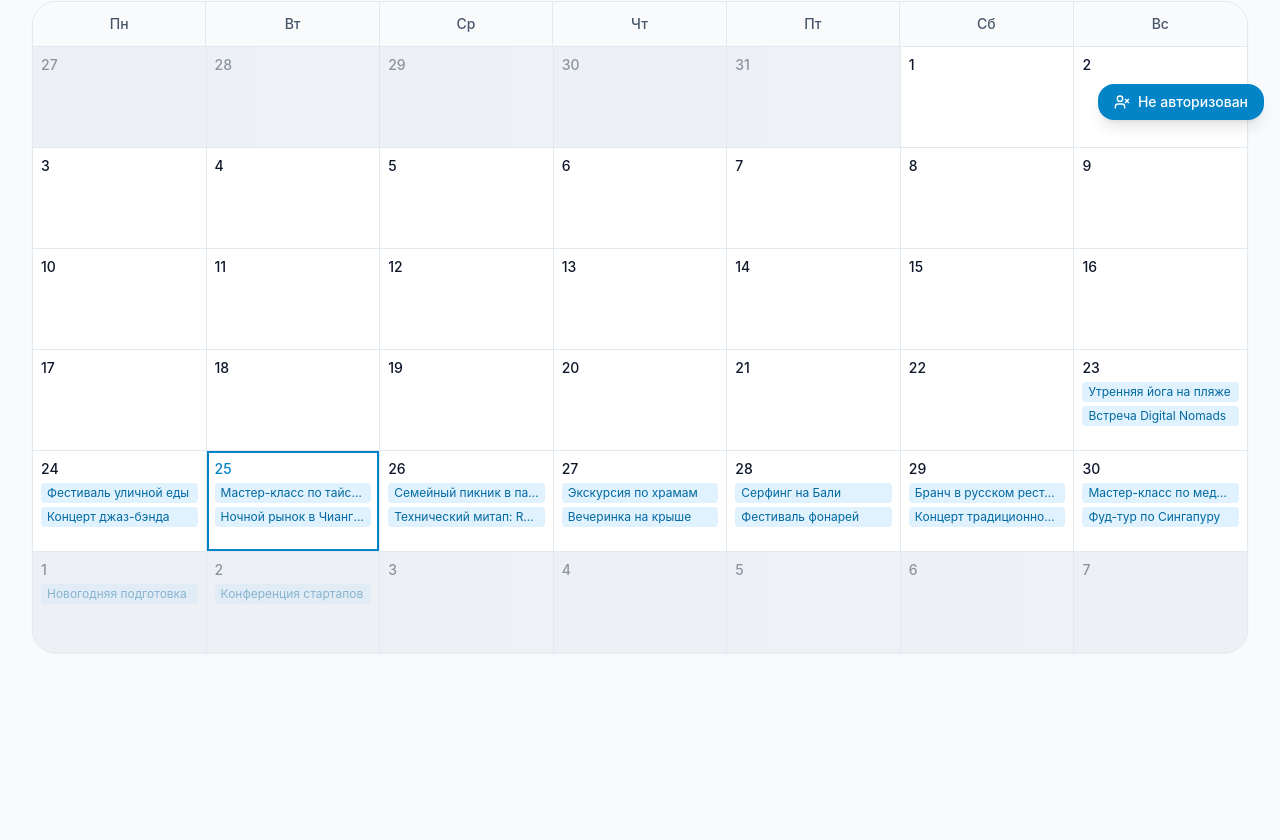
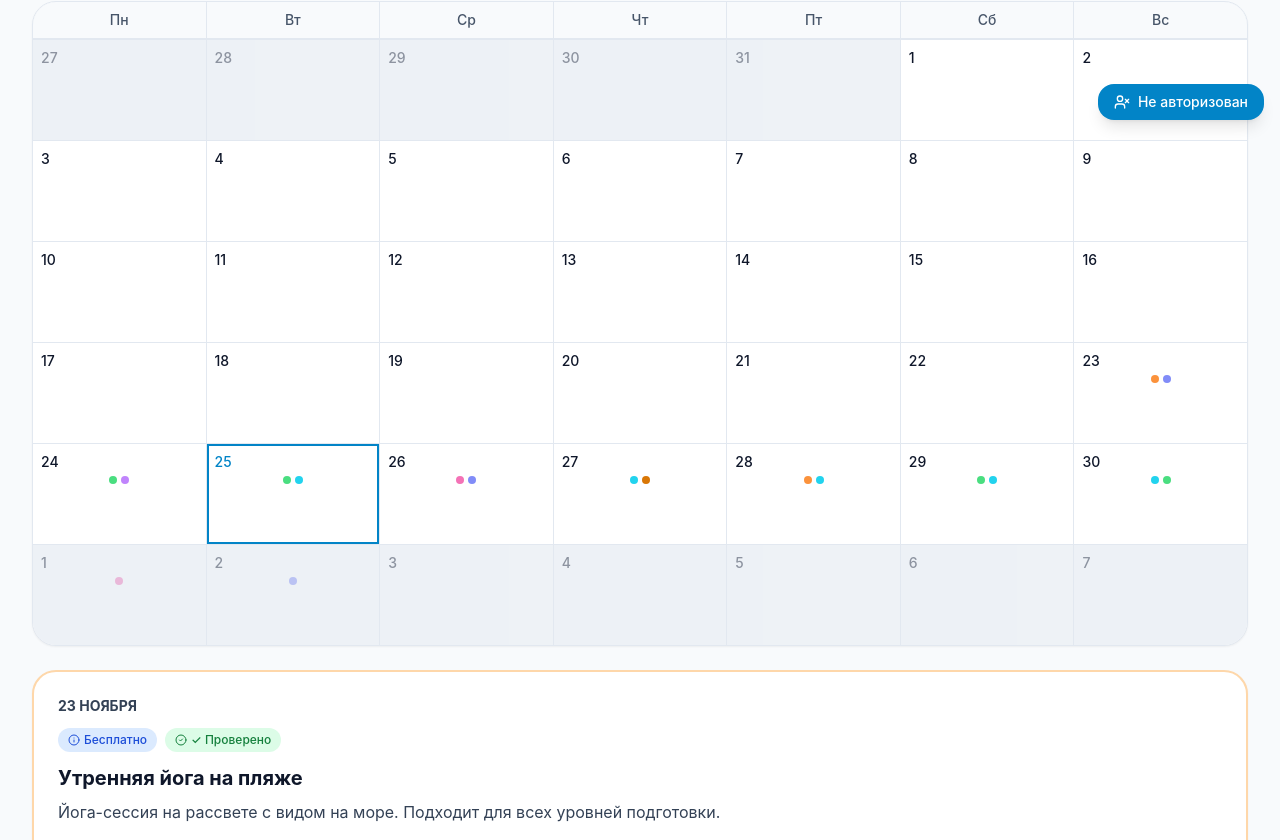
Before and after one commit to adambereg/20251114go2asia, a Next.js app in the folder apps/go2asia-pwa-shell/: page /pulse in a window 1280 px wide. Shown: the part 584-1424 px from the top of the page. Before the commit the page ends 1341 px from the top, so only its background shows below. Built offline with nearby package versions, Linux system fonts and the light colour scheme; no server answers.

Commit message:
feat(pulse): update month view with colored dots and event cards list

```diff
--- a/apps/go2asia-pwa-shell/components/pulse/MonthView.tsx
+++ b/apps/go2asia-pwa-shell/components/pulse/MonthView.tsx
@@ -1,8 +1,10 @@
 'use client';
 
-import React, { useMemo, useState } from 'react';
+import React, { useState, useMemo } from 'react';
+import { Clock, MapPin, Calendar } from 'lucide-react';
 import { Event, EventFilters, CalendarDay } from './types';
 import { DayPopover } from './DayPopover';
+import { Card, CardContent, Badge } from '@go2asia/ui';
 
 export interface MonthViewProps {
   date: Date;
@@ -21,6 +23,71 @@ export const MonthView: React.FC<MonthViewProps> = ({
 }) => {
   const [selectedDay, setSelectedDay] = useState<Date | null>(null);
   const [popoverPosition, setPopoverPosition] = useState<{ x: number; y: number } | null>(null);
+
+  // Цветовая схема по категориям событий (та же, что в WeekView/DayView)
+  const categoryColorMap: Record<string, { dot: string; card: string; border: string }> = {
+    'Культура': {
+      dot: 'bg-cyan-400',
+      card: 'bg-cyan-50',
+      border: 'border-cyan-200',
+    },
+    'Музыка': {
+      dot: 'bg-purple-400',
+      card: 'bg-purple-50',
+      border: 'border-purple-200',
+    },
+    'Еда': {
+      dot: 'bg-green-400',
+      card: 'bg-green-50',
+      border: 'border-green-200',
+    },
+    'Спорт': {
+      dot: 'bg-orange-400',
+      card: 'bg-orange-50',
+      border: 'border-orange-200',
+    },
+    'Образование': {
+      dot: 'bg-blue-400',
+      card: 'bg-blue-50',
+      border: 'border-blue-200',
+    },
+    'IT': {
+      dot: 'bg-indigo-400',
+      card: 'bg-indigo-50',
+      border: 'border-indigo-200',
+    },
+    'Сообщество': {
+      dot: 'bg-indigo-400',
+      card: 'bg-indigo-50',
+      border: 'border-indigo-200',
+    },
+    'Семья': {
+      dot: 'bg-pink-400',
+      card: 'bg-pink-50',
+      border: 'border-pink-200',
+    },
+    'Ночная жизнь': {
+      dot: 'bg-amber-600',
+      card: 'bg-amber-50',
+      border: 'border-amber-200',
+    },
+  };
+
+  // Получить цвет для события на основе категории
+  const getEventColor = (category?: string) => {
+    if (!category) {
+      return {
+        dot: 'bg-slate-400',
+        card: 'bg-slate-50',
+        border: 'border-slate-200',
+      };
+    }
+    return categoryColorMap[category] || {
+      dot: 'bg-slate-400',
+      card: 'bg-slate-50',
+      border: 'border-slate-200',
+    };
+  };
 
   const daysOfWeek = ['Пн', 'Вт', 'Ср', 'Чт', 'Пт', 'Сб', 'Вс'];
 
@@ -64,39 +131,58 @@ export const MonthView: React.FC<MonthViewProps> = ({
     return days;
   }, [date, events]);
 
+  // Получаем все события месяца, отсортированные по дате
+  const monthEvents = useMemo(() => {
+    const year = date.getFullYear();
+    const month = date.getMonth();
+    const monthStart = new Date(year, month, 1);
+    monthStart.setHours(0, 0, 0, 0);
+    const monthEnd = new Date(year, month + 1, 0);
+    monthEnd.setHours(23, 59, 59, 999);
+
+    return events
+      .filter((event) => {
+        const eventDate = new Date(event.startDate);
+        return eventDate >= monthStart && eventDate <= monthEnd;
+      })
+      .sort((a, b) => a.startDate.getTime() - b.startDate.getTime());
+  }, [date, events]);
+
   const handleDayClick = (day: CalendarDay, event: React.MouseEvent<HTMLDivElement>) => {
     if (day.events.length === 0) {
-      onDateClick?.(day.date);
       return;
     }
 
     const rect = event.currentTarget.getBoundingClientRect();
+    setSelectedDay(day.date);
     setPopoverPosition({
       x: rect.left + rect.width / 2,
-      y: rect.bottom + 8,
+      y: rect.bottom,
     });
-    setSelectedDay(day.date);
   };
 
-  const handlePopoverClose = () => {
+  const handleClosePopover = () => {
     setSelectedDay(null);
     setPopoverPosition(null);
   };
 
-  const selectedDayData = selectedDay
-    ? calendarDays.find((day) => day.date.getTime() === selectedDay.getTime())
-    : null;
+  const formatTime = (date: Date) => {
+    return date.toLocaleTimeString('ru-RU', {
+      hour: '2-digit',
+      minute: '2-digit',
+    });
+  };
 
   return (
-    <div className="relative">
-      {/* Calendar Grid */}
+    <div className="space-y-6">
+      {/* Календарная сетка */}
       <div className="bg-white rounded-xl border border-slate-200 shadow-sm overflow-hidden">
         {/* Header with days of week */}
-        <div className="grid grid-cols-7 bg-slate-50 border-b border-slate-200">
+        <div className="grid grid-cols-7 gap-px bg-slate-200 border-b-2 border-slate-200">
           {daysOfWeek.map((day) => (
             <div
               key={day}
-              className="p-3 text-center text-sm font-medium text-slate-600 border-r border-slate-200 last:border-r-0"
+              className="bg-slate-50 py-2 text-center text-sm font-medium text-slate-600"
             >
               {day}
             </div>
@@ -131,23 +217,21 @@ export const MonthView: React.FC<MonthViewProps> = ({
                   {day.date.getDate()}
                 </div>
 
-                {/* Events indicators */}
-                <div className="space-y-1">
-                  {day.events.slice(0, 3).map((event) => (
-                    <div
-                      key={event.id}
-                      onClick={(e) => {
-                        e.stopPropagation();
-                        onEventClick?.(event);
-                      }}
-                      className="text-xs bg-sky-100 text-sky-700 rounded px-1.5 py-0.5 truncate hover:bg-sky-200 transition-colors"
-                    >
-                      {event.title}
-                    </div>
-                  ))}
-                  {day.events.length > 3 && (
+                {/* Events indicators - точки по категориям */}
+                <div className="flex items-center justify-center gap-1 flex-wrap">
+                  {day.events.slice(0, 5).map((event) => {
+                    const color = getEventColor(event.category);
+                    return (
+                      <div
+                        key={event.id}
+                        className={`w-2 h-2 rounded-full ${color.dot}`}
+                        title={`${event.title}${event.category ? ` (${event.category})` : ''}`}
+                      />
+                    );
+                  })}
+                  {day.events.length > 5 && (
                     <div className="text-xs text-slate-500 font-medium">
-                      +{day.events.length - 3}
+                      +{day.events.length - 5}
                     </div>
                   )}
                 </div>
@@ -158,15 +242,141 @@ export const MonthView: React.FC<MonthViewProps> = ({
       </div>
 
       {/* Day Popover */}
-      {selectedDayData && popoverPosition && (
+      {selectedDay && popoverPosition && (
         <DayPopover
-          day={selectedDayData}
+          day={calendarDays.find((d) => d.date.getTime() === selectedDay.getTime())!}
           position={popoverPosition}
-          onClose={handlePopoverClose}
+          onClose={handleClosePopover}
           onEventClick={onEventClick}
           onDateClick={onDateClick}
         />
       )}
+
+      {/* Список событий месяца */}
+      {monthEvents.length === 0 ? (
+        <div className="bg-white rounded-xl border border-slate-200 shadow-sm p-12 text-center">
+          <Calendar className="w-16 h-16 mx-auto mb-4 text-slate-300" />
+          <h3 className="text-lg font-bold text-slate-900 mb-2">Нет событий в этом месяце</h3>
+          <p className="text-sm text-slate-600">
+            События появятся здесь, когда они будут добавлены
+          </p>
+        </div>
+      ) : (
+        <div className="space-y-4">
+          {monthEvents.map((event) => {
+            const color = getEventColor(event.category);
+            const eventDate = new Date(event.startDate);
+            const isMultiDay = eventDate.toDateString() !== new Date(event.endDate).toDateString();
+
+            return (
+              <Card
+                key={event.id}
+                hover
+                onClick={() => onEventClick?.(event)}
+                className={`cursor-pointer border-2 ${color.card} ${color.border} transition-all hover:shadow-md`}
+              >
+                <CardContent className="p-6">
+                  {/* Дата */}
+                  <div className="mb-3">
+                    <div className="text-sm font-bold text-slate-700 uppercase">
+                      {isMultiDay
+                        ? `${eventDate.toLocaleDateString('ru-RU', { day: 'numeric', month: 'short' })} - ${new Date(event.endDate).toLocaleDateString('ru-RU', { day: 'numeric', month: 'short' })}`
+                        : eventDate.toLocaleDateString('ru-RU', { day: 'numeric', month: 'long' }).toUpperCase()}
+                    </div>
+                  </div>
+
+                  {/* Бейджи */}
+                  {event.badges && event.badges.length > 0 && (
+                    <div className="flex flex-wrap gap-2 mb-3">
+                      {event.badges.map((badge) => (
+                        <Badge
+                          key={badge}
+                          variant={
+                            badge === 'verified'
+                              ? 'verified'
+                              : badge === 'russian-friendly'
+                              ? 'russian-friendly'
+                              : badge === 'free'
+                              ? 'info'
+                              : 'info'
+                          }
+                        >
+                          {badge === 'verified' && '✓ Проверено'}
+                          {badge === 'russian-friendly' && '🇷🇺 RF'}
+                          {badge === 'free' && 'Бесплатно'}
+                          {badge === 'repeating' && 'Повторяется'}
+                          {badge === 'virtual-event' && 'Онлайн'}
+                          {badge === 'event-started' && 'Началось'}
+                          {badge === 'event-over' && 'Завершено'}
+                        </Badge>
+                      ))}
+                    </div>
+                  )}
+
+                  {/* Заголовок */}
+                  <h3 className="text-xl font-bold text-slate-900 mb-2">
+                    {event.title}
+                  </h3>
+
+                  {/* Описание */}
+                  {event.description && (
+                    <p className="text-slate-700 mb-4 line-clamp-2">
+                      {event.description}
+                    </p>
+                  )}
+
+                  {/* Время */}
+                  <div className="flex items-center gap-2 text-sm text-slate-600 mb-2">
+                    <Clock className="w-4 h-4" />
+                    <span>
+                      {formatTime(event.startDate)}
+                      {event.endDate && ` - ${formatTime(event.endDate)}`}
+                      {event.timezone && ` (${event.timezone})`}
+                    </span>
+                  </div>
+
+                  {/* Местоположение */}
+                  {event.location && (
+                    <div className="flex items-center gap-2 text-sm text-slate-600 mb-3">
+                      <MapPin className="w-4 h-4" />
+                      <span className="line-clamp-1">
+                        {event.location.name || event.location.address}
+                        {event.location.city && `, ${event.location.city}`}
+                      </span>
+                    </div>
+                  )}
+
+                  {/* Дополнительная информация */}
+                  <div className="flex flex-wrap items-center gap-4 text-sm text-slate-600 pt-3 border-t border-slate-200">
+                    {event.organizer && (
+                      <div>
+                        Организатор: <span className="font-medium">{event.organizer.name}</span>
+                      </div>
+                    )}
+                    {event.attendeesCount !== undefined && (
+                      <div>
+                        Участников: <span className="font-medium">{event.attendeesCount}</span>
+                        {event.maxAttendees && ` / ${event.maxAttendees}`}
+                      </div>
+                    )}
+                    {event.price && (
+                      <div>
+                        {event.price.type === 'free' ? (
+                          <span className="font-medium text-green-600">Бесплатно</span>
+                        ) : (
+                          <span className="font-medium">
+                            {event.price.amount} {event.price.currency || 'THB'}
+                          </span>
+                        )}
+                      </div>
+                    )}
+                  </div>
+                </CardContent>
+              </Card>
+            );
+          })}
+        </div>
+      )}
     </div>
   );
 };
```
